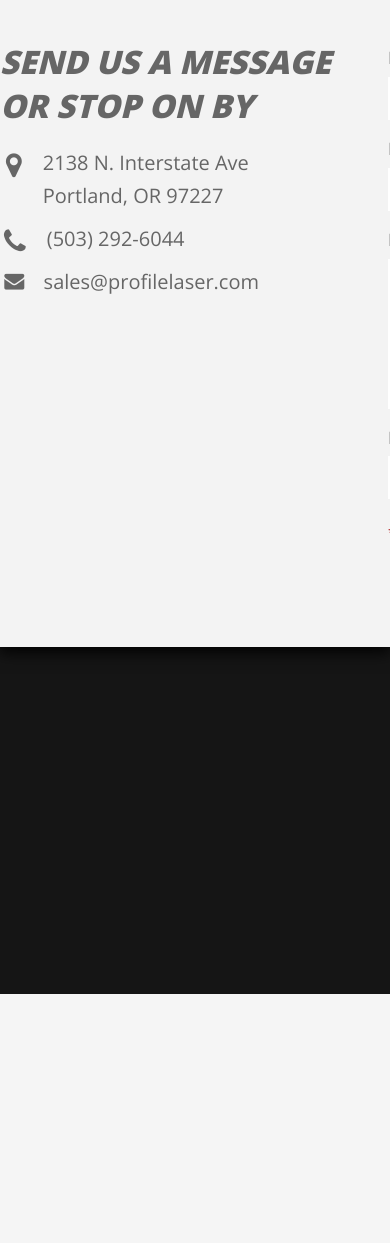
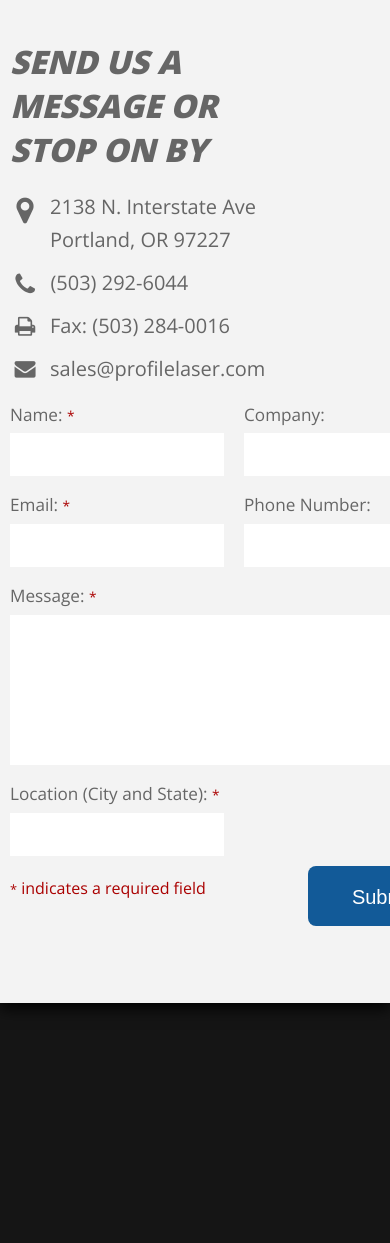
Before and after one commit to sdthornton/profilelaser, a PHP site: page /foo/contact in a window 390 px wide. Shown: the part 663-1906 px from the top of the page. Before the commit the page ends 1657 px from the top, so only its background shows below. Run offline with PHP 8.4, Linux system fonts and the light colour scheme; some libraries are stand-ins or nearby versions.

Commit message:
Updated talk section on home page with more quotes. Cleaned up JS and added more icons to fonts. Started mobile opt (starting with 768px).

```diff
--- a/_footer.php
+++ b/_footer.php
@@ -2,7 +2,7 @@
     <div class="container">
       <section class="pride">
         <h3>Profile Laser, LLC</h3>
-        <span>The best precision laser cutting company this side of the Atlantic is proud to operate in Portland, OR</span><br>
+        <span>The best-precision-laser-cutting-company-this-side-of-the-Atlantic is proud to operate in Portland, OR</span><br>
       </section>
 
       <section class="contact_info">
--- a/_header.php
+++ b/_header.php
@@ -1,7 +1,21 @@
-  <!--[if lt IE 9]>
-    <p class="chromeframe">You are using an <strong>outdated</strong> browser. Please <a href="http://browsehappy.com/">upgrade your browser</a> or <a href="http://www.google.com/chromeframe/?redirect=true">activate Google Chrome Frame</a> to improve your experience.</p>
-  <![endif]-->
+<?php
+function detect_mobile()
+{
+    if(preg_match('/(alcatel|amoi|android|avantgo|blackberry|benq|cell|cricket|docomo|elaine|htc|iemobile|iphone|ipad|ipaq|ipod|j2me|java|midp|mini|mmp|mobi|motorola|nec-|nokia|palm|panasonic|philips|phone|playbook|sagem|sharp|sie-|silk|smartphone|sony|symbian|t-mobile|telus|up\.browser|up\.link|vodafone|wap|webos|wireless|xda|xoom|zte)/i', $_SERVER['HTTP_USER_AGENT']))
+        return true;
 
+    else
+        return false;
+}
+
+$mobile = detect_mobile();
+?>
+
+<!--[if lt IE 9]>
+  <p class="chromeframe">You are using an <strong>outdated</strong> browser. Please <a href="http://browsehappy.com/">upgrade your browser</a> or <a href="http://www.google.com/chromeframe/?redirect=true">activate Google Chrome Frame</a> to improve your experience.</p>
+<![endif]-->
+
+<?php if($mobile !== true): ?>
   <header>
     <div class="container">
       <a href="index"><img src="img/logo.png" width="300" height="50"></a>
@@ -15,3 +29,18 @@
       </nav>
     </div>
   </header>
+<?php else: ?>
+  <header>
+    <div class="container">
+      <a href="index"><img src="img/logo.png" width="300" height="50"></a>
+
+      <nav>
+        <ul>
+          <li id="home_link"><a href="index">Home</a></li>
+          <li id="gallery_link"><a href="gallery">Gallery</a></li>
+          <li id="contact_link"><a href="contact">Contact</a></li>
+        </ul>
+      </nav>
+    </div>
+  </header>
+<?php endif; ?>
--- a/contact.php
+++ b/contact.php
@@ -37,11 +37,13 @@
       <section class="general_contact">
         <h2>Send Us a Message or Stop On By</h2>
 
-        <a href="http://maps.google.com/?q=2138+N+Interstate+Ave+Portland+OR+97227" target="_blank"><span class="icon-location"></span><span class="contact_text">2138 N. Interstate Ave<br>Portland, OR 97227</span></a><br>
+        <div class="contact_page_text"><a href="http://maps.google.com/?q=2138+N+Interstate+Ave+Portland+OR+97227" target="_blank"><span class="icon-location"></span><span class="contact_text">2138 N. Interstate Ave<br>Portland, OR 97227</span></a></div>
 
-        <a href="tel:5032926044" class="tel_link"><span class="icon-phone"></span><span class="contact_text">(503) 292-6044</span></a><br>
+        <div class="contact_page_text"><a href="tel:5032926044" class="tel_link"><span class="icon-phone"></span><span class="contact_text">(503) 292-6044</span></a></div>
 
-        <a href="mailto:&#115;&#97;&#108;&#101;&#115;&#64;&#112;&#114;&#111;&#102;&#105;&#108;&#101;&#108;&#97;&#115;&#101;&#114;&#46;&#99;&#111;&#109;"><span class="icon-mail-alt"></span><span class="contact_text">&#115;&#97;&#108;&#101;&#115;&#64;&#112;&#114;&#111;&#102;&#105;&#108;&#101;&#108;&#97;&#115;&#101;&#114;&#46;&#99;&#111;&#109;</span></a>
+        <div class="contact_page_text"><span class="icon-print"></span><span class="contact_text">Fax: (503) 284-0016</span></div>
+
+        <div class="contact_page_text"><a href="mailto:&#115;&#97;&#108;&#101;&#115;&#64;&#112;&#114;&#111;&#102;&#105;&#108;&#101;&#108;&#97;&#115;&#101;&#114;&#46;&#99;&#111;&#109;"><span class="icon-mail-alt"></span><span class="contact_text">&#115;&#97;&#108;&#101;&#115;&#64;&#112;&#114;&#111;&#102;&#105;&#108;&#101;&#108;&#97;&#115;&#101;&#114;&#46;&#99;&#111;&#109;</span></a></div>
       </section>
 
       <section class="contact_form">
--- a/css/_icon_font.scss
+++ b/css/_icon_font.scss
@@ -19,6 +19,9 @@
   vertical-align: top;
 }
 
+.icon-menu:before { content: '\2630'; } /* '☰' */
+.icon-print:before { content: '\e716'; } /* '' */
 .icon-location:before { content: '\e724'; } /* '' */
+.icon-spin3:before { content: '\e832'; } /* '' */
 .icon-mail-alt:before { content: '\f0e0'; } /* '' */
 .icon-phone:before { content: '📞'; } /* '\1f4de' */
--- a/css/_media.scss
+++ b/css/_media.scss
@@ -1,3 +1,60 @@
 /* ==========================================================================
    Media Styles
    ========================================================================== */
+// Below 1044px | 768px Container - iPad, no gutter
+@media only screen and (max-width: 63.938em) {
+	.container {
+		width: 768px;
+
+		.talk & {
+			width: 748px;
+		}
+	}
+
+	.clients img {
+		height: 48px;
+		width: 748px;
+	}
+
+	.talk_box {
+		width: 748px;
+	}
+
+	.gallery_images img {
+		width: 236px;
+	}
+
+	.general_contact {
+		padding-right: 10px;
+		width: 300px;
+	}
+
+	.contact_form {
+		width: 468px;
+	}
+
+	footer h3 {
+		font-size: .95em;
+	}
+}
+
+// 600px - Mobile Deviceds
+@media only screen and (max-width: 37.5em) {
+	.container {
+		width: 600px;
+	}
+}
+
+// 480px - iPhone landscape
+@media only screen and (max-width: 30em) {
+	.container {
+		width: 480px;
+	}
+}
+
+//320px - iPhone
+@media only screen and (max-width: 20em) {
+	.container {
+		width: 320px;
+	}
+}
--- a/css/main.scss
+++ b/css/main.scss
@@ -90,8 +90,9 @@ body {
     text-rendering: optimizeLegibility;
 
     > section:not(.banner):not(.clients) {
+        min-width: 100%;
+        overflow: hidden;
         padding: 72.713px 0;
-        overflow: auto;
         width: 100%;
     }
 }
@@ -283,7 +284,9 @@ header {
     background: $smoke;
     box-shadow: 0 0 15px rgba(0,0,0,0.5);
     margin-top: 480px;
+    min-width: 100%;
     padding: 20px;
+    width: 100%;
 }
 
 //About Us, Who We Are Section - Home Page
@@ -389,14 +392,14 @@ header {
     h1 {
         color: $white;
     }
-}
 
-#talk_box_container {
-    overflow: hidden;
-    width: 806px;
+    .container {
+        overflow: hidden;
+        width: 806px;
 
-    .no-js & {
-        height: auto;
+        .no-js & {
+            height: auto;
+        }
     }
 }
 
@@ -463,7 +466,7 @@ header {
     margin: 20px auto 40px;
 }
 
-#gallery_images {
+.gallery_images {
     display: none;
     min-width: 984px;
     width: 984px;
@@ -476,6 +479,7 @@ header {
     img {
         float: left;
         margin: 10px;
+        width: 308px;
 
         &:hover {
             @include opacity(0.85);
@@ -525,9 +529,14 @@ header {
 
 .general_contact {
     float: left;
+    padding-left: 10px;
     padding-right: 35px;
     text-align: left;
     width: 378px;
+}
+
+.contact_page_text {
+    margin-bottom: 0.53em;
 
     a {
         color: $gray;
@@ -536,25 +545,32 @@ header {
     [class^="icon-"], [class*=" icon-"] {
         display: inline-block;
         *display: inline;
-        font-size: 1.389em;
         line-height: 100%;
         padding-top: 5px;
         vertical-align: top;
         zoom: 1;
     }
 
+    .icon-location {
+        font-size: 1.5em;
+    }
+
     .icon-phone {
-        margin-left: -2px;
+        font-size: 1.25em;
+    }
+
+    .icon-print {
+        font-size: 1.1em;
     }
 
     .icon-mail-alt {
-        font-size: 1em;
+        font-size: 1.05em;
     }
 
     .contact_text {
         display: inline-block;
         *display: inline;
-        padding: 0 0 11px 15px;
+        padding: 0 0 0 10px;
         zoom: 1;
     }
 }
--- a/gallery.php
+++ b/gallery.php
@@ -34,7 +34,7 @@
       <p class="loading_error">There seems to be an issue loading the images. If you have a slow internet connection, you might just keep waiting. Otherwise, try <a href="javascript:void(0)" onclick="window.location.href = 'gallery'; window.location.reload(true);">refreshing</a> the page.</p>
       <img class="loader" src="img/loader.gif" width="64" height="64" alt="Loading images, please wait">
 
-      <section id="gallery_images">
+      <section id="gallery_images" class="gallery_images">
       </section>
     </div>
   </section>
--- a/index.php
+++ b/index.php
@@ -115,6 +115,11 @@
 
     <div id="talk_box_container" class="container">
       <div class="talk_box">
+        <p>&ldquo;Profile Laser has exceeded our expectations in every way possible, from the design of the mounting systems we need for our LED lighting to delivery of the finished product, we couldn't be better served. Profile Laser has won our business on every level.&rdquo;</p>
+        <span>- Olino Energy</span>
+      </div>
+
+      <div class="talk_box">
         <p>&ldquo;Profile Laser is a fantastic company that you can rely on to meet deadlines and provide a quality product every time. The Profile Laser team is always helpful and accommodating to our varying needs. The whole staff is a pleasure to work with!&rdquo;</p>
         <span>- Metalcraft Fabrication, Inc</span>
       </div>
```
Also changed, not shown: js/main.js (+27 -16 lines), css/main.css, font/icon_font.ttf, font/icon_font.woff, 2 other files.
